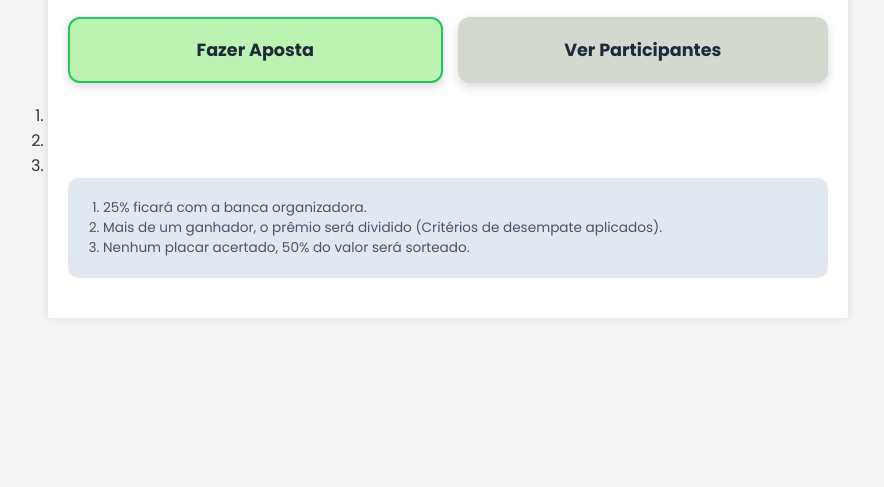
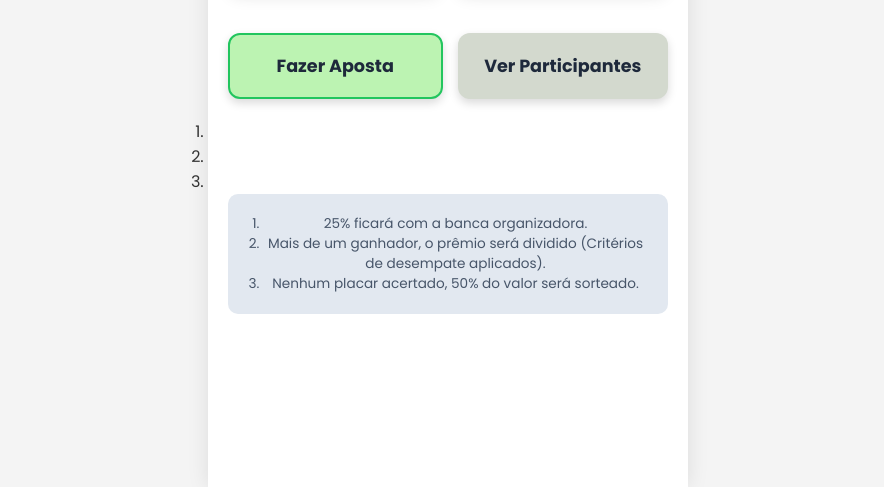
Before and after one commit to DanielAlbuquerq/bolao-aposta, a website: page public/index.html in a window 1280 px wide. Shown: the part 313-800 px from the top of the page, without its empty margins (192-1076 px from the left). Drawn offline with Linux system fonts and the light colour scheme; no server answers.

Commit message:
last modification 02

```diff
--- a/public/index.html
+++ b/public/index.html
@@ -61,7 +61,7 @@
                 <h3>Registrar Palpite</h3>
             </header>
 
-            <div class="match-banner">
+            <div class="match-banner" id="match-banner">
                 <span>Copa do Mundo - Oitavas de final</span>
                 <div class="teams-mini">
                     <img src="https://flagcdn.com/w40/br.png" alt="BR"> <b>X</b> <img src="https://flagcdn.com/w40/no.png" alt="NO">
--- a/public/style.css
+++ b/public/style.css
@@ -12,12 +12,15 @@ body {
     color: #333;
 }
 
+/* Container com formato de App Mobile */
 .container {
-    max-width: 800px;
+    max-width: 480px; /* Deixa mais estreito, igual às imagens anexadas */
     margin: 0 auto;
-    background: #fff;
-    box-shadow: 0 0 10px rgba(0,0,0,0.1);
-    padding-bottom: 20px;
+    background: #ffffff;
+    min-height: 100vh;
+    box-shadow: 0 0 20px rgba(0,0,0,0.1);
+    text-align: center; /* Força todo o texto a ficar no centro */
+    padding-bottom: 30px;
 }
 
 /* =========================================
```
